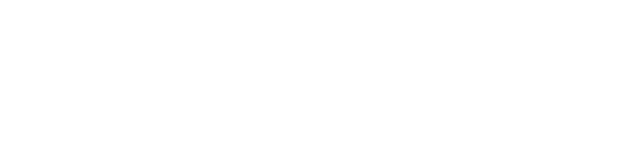
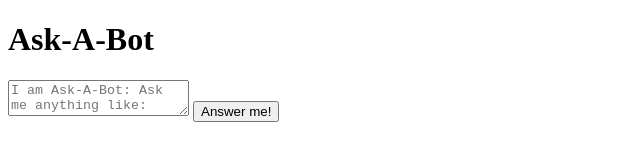
Before and after one commit to User-MiMa/Simple-ChatBot, a website: page public/index.html in a window 1280 px wide. Shown: the whole page, without its empty margins (0-640 px from the left). Drawn offline with Linux system fonts and the light colour scheme.

Commit message:
feat: add html structure for Ask-A-Bot

```diff
--- a/public/index.html
+++ b/public/index.html
@@ -3,9 +3,17 @@
 <head>
     <meta charset="UTF-8">
     <meta name="viewport" content="width=device-width, initial-scale=1.0">
-    <title>Document</title>
+    <title>Ask-A-Bot</title>
 </head>
 <body>
-
+    <h1>Ask-A-Bot</h1>
+    <textarea
+    id="promptSpace"
+    placeholder="I am Ask-A-Bot: Ask me anything like: 'Why the sky is blue?; my dog can talk?; or whatever you want!"
+    ></textarea>
+    <button
+    type="submit">
+    Answer me!
+    </button>
 </body>
 </html>
```
